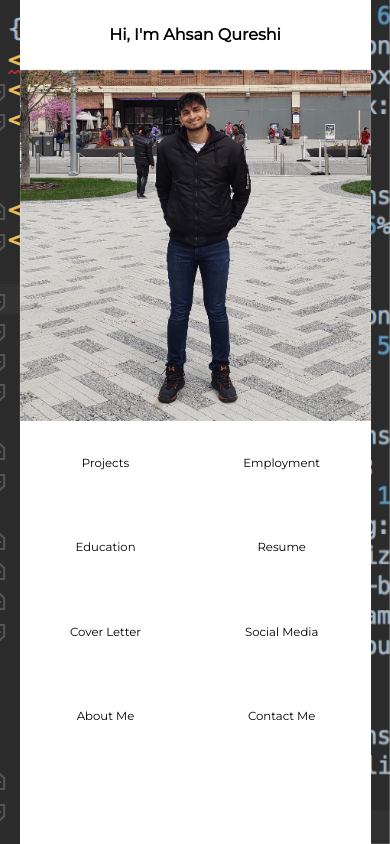
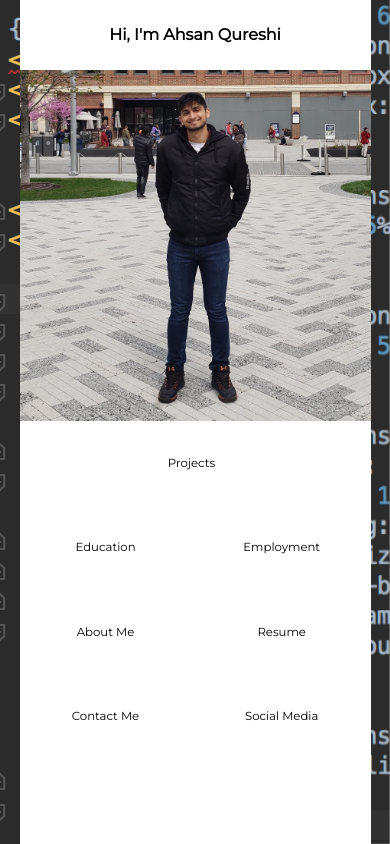
Before and after one commit to aqureshi8/AhsansDevSite, a Django app: page / in a window 390 px wide. Run offline with Django 3.2, Linux system fonts and the light colour scheme; parts of the project's set-up code (start-up, migrations or seed data) failed here and were passed over.

Commit message:
updated base and index.

```diff
--- a/mainSite/static/mainSite/style.css
+++ b/mainSite/static/mainSite/style.css
@@ -801,4 +801,9 @@ footer {
         width: 90%;
         padding: 5%;
     }
+
+    .LeftButtons :first-child button {
+        position: relative;
+        width: 200%;
+    }
 }
--- a/mainSite/templates/mainSite/index.html
+++ b/mainSite/templates/mainSite/index.html
@@ -47,15 +47,16 @@
 			    <button>Education</button>
             </a>
 			<div class="buttonSpace"></div>
-            <a href="/CoverLetter">
-			    <button>Cover Letter</button>
-            </a>
-			<div class="buttonSpace"></div>
             <a href="/AboutMe">
 			    <button>About Me</button>
             </a>
+			<div class="buttonSpace"></div>
+            <a href="/ContactMe">
+			    <button>Contact Me</button>
+            </a>
 		</div>
 		<div class="RightButtons">
+			<div class="buttonSpace"></div>
             <a href="/Employment">
 			    <button>Employment</button>
             </a>
@@ -67,10 +68,10 @@
             <a href="/SocialMedia">
 			    <button>Social Media</button>
             </a>
-			<div class="buttonSpace"></div>
-            <a href="/ContactMe">
-			    <button>Contact Me</button>
-            </a>
+			<!--<div class="buttonSpace"></div>
+            <a href="/CoverLetter">
+			    <button>Cover Letter</button>
+            </a>-->
 		</div>
 	</div>
     <div id="border2"></div>
```
Also changed, not shown: mainSite/templates/mainSite/base.html (+4 -4 lines).
